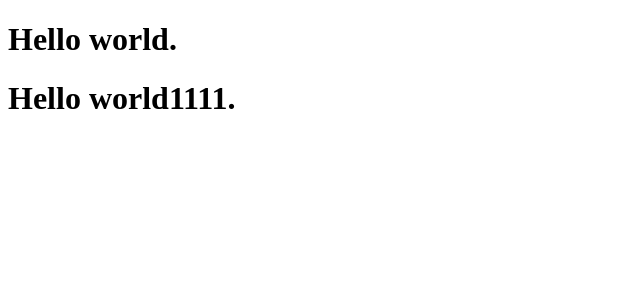
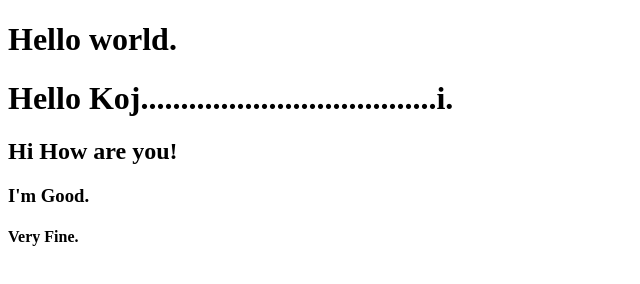
Before and after one commit to HammadMalick12/Desktop, a plain HTML site: page index.html in a window 1280 px wide. Shown: the whole page, without its empty margins (0-640 px from the left). Drawn offline with Linux system fonts and the light colour scheme.

Commit message:
mY sec Commit

```diff
--- a/index.html
+++ b/index.html
@@ -7,6 +7,9 @@
 </head>
 <body>
     <h1>Hello world.</h1>
-    <h1>Hello world1111.</h1>
+    <h1>Hello Koj.....................................i.</h1>
+    <h2>Hi How are you!</h2>
+    <h3>I'm Good.</h3>
+    <h4>Very Fine.</h4>
 </body>
 </html>
```
